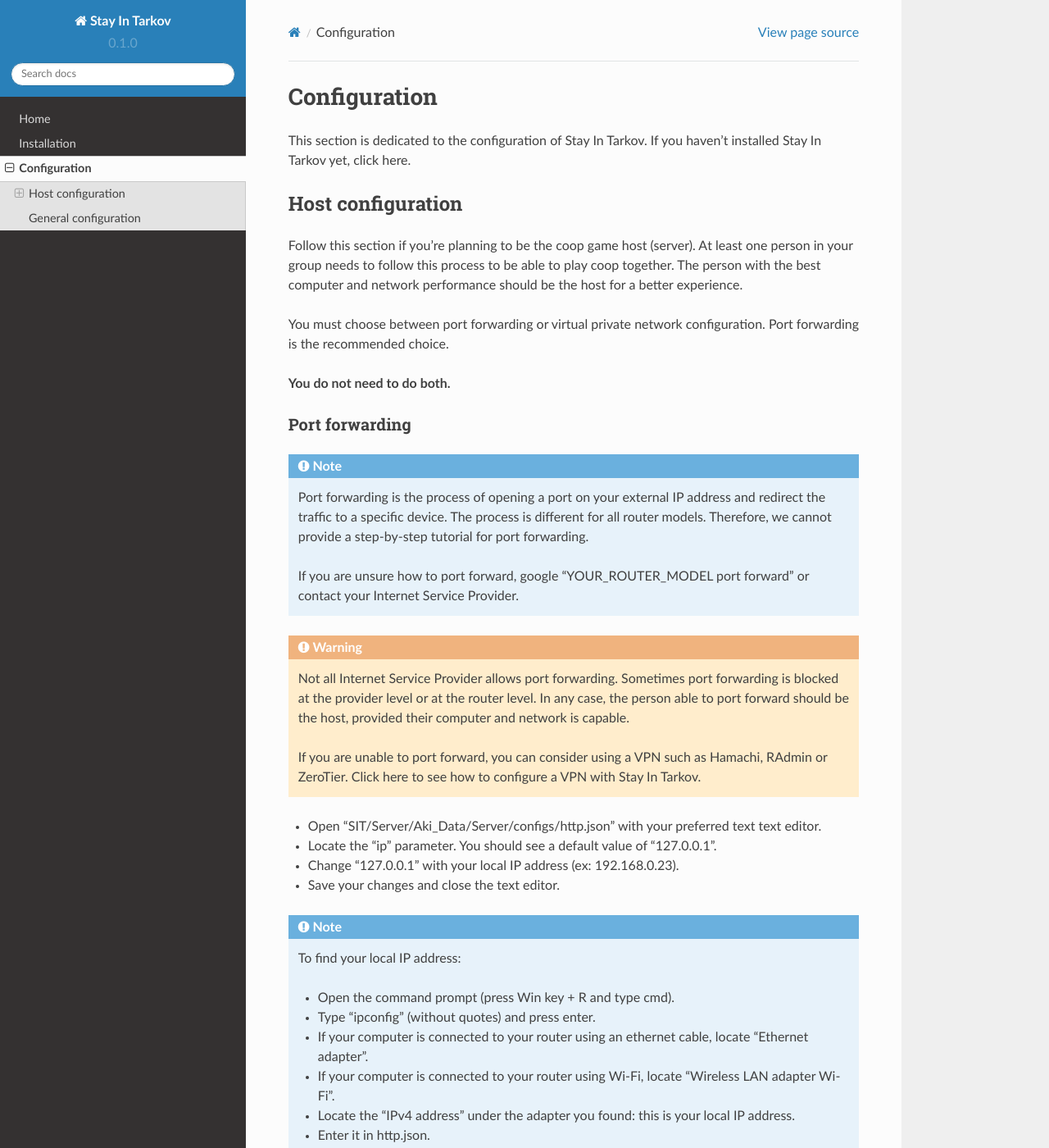
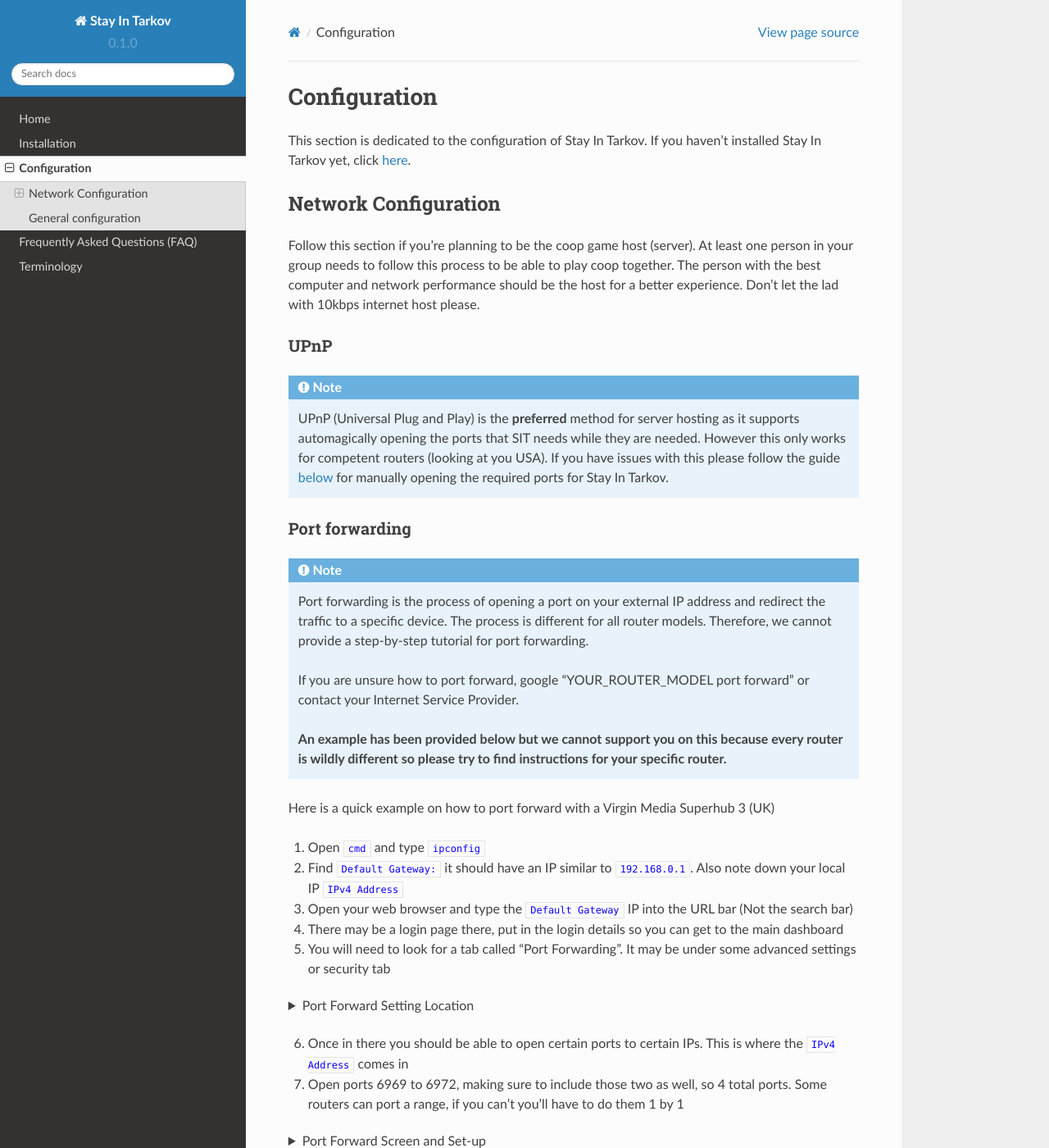
Before and after one commit to stayintarkov/SIT.Documentation, a Sphinx documentation site: the page built from docs/source/configure.rst, in a window 1280 px wide and 1400 px high. Shown: the whole window at 82% size. Built offline with Sphinx 7.4.7 and the Read the Docs theme 2.0.0, drawn with Linux system fonts in a browser that asks for light colours; some of the changed text lies outside the part shown.

Commit message:
large commit, see Desc
Added FAQ page and Terminology page WIP

Added more in depth install instructions for latest Manager

Updated the Configuration page to contain network config for server hosting and separate the server configs

```diff
--- a/docs/source/configure.rst
+++ b/docs/source/configure.rst
@@ -1,20 +1,28 @@
+.. include:: global.rst
+.. _configure:
+
 Configuration
 =============
 
-.. _configure:
 
-This section is dedicated to the configuration of Stay In Tarkov. If you haven't installed Stay In Tarkov yet, click here.
+This section is dedicated to the configuration of Stay In Tarkov. If you haven't installed Stay In Tarkov yet, click :ref:`here <install>`.
 
-Host configuration
-------------------
+Network Configuration
+---------------------
 
 Follow this section if you're planning to be the coop game host (server). At least one person in your group needs to follow
 this process to be able to play coop together. The person with the best computer and network performance should be the
-host for a better experience.
+host for a better experience. Don't let the lad with 10kbps internet host please.
 
-You must choose between port forwarding or virtual private network configuration. Port forwarding is the recommended choice.
+UPnP
+~~~~~~~
 
-**You do not need to do both.**
+.. note::
+   UPnP (Universal Plug and Play) is the **preferred** method for server hosting as it supports automagically opening
+   the ports that SIT needs while they are needed. However this only works for competent routers (looking at you USA).
+   If you have issues with this please follow the guide :ref:`below <portforward>` for manually opening the required ports for |SIT|.
+
+.. _portforward:
 
 Port forwarding
 ~~~~~~~~~~~~~~~
@@ -26,31 +34,66 @@
 
    If you are unsure how to port forward, google "YOUR_ROUTER_MODEL port forward" or contact your Internet Service Provider.
 
+   **An example has been provided below but we cannot support you on this because every router is wildly different so please try
+   to find instructions for your specific router.**
+
+Here is a quick example on how to port forward with a Virgin Media Superhub 3 (UK)
+
+1. Open ``cmd`` and type ``ipconfig``
+2. Find ``Default Gateway:`` it should have an IP similar to ``192.168.0.1``. Also note down your local IP ``IPv4 Address``
+3. Open your web browser and type the ``Default Gateway`` IP into the URL bar (Not the search bar)
+4. There may be a login page there, put in the login details so you can get to the main dashboard
+5. You will need to look for a tab called "Port Forwarding". It may be under some advanced settings or security tab
+
+.. raw:: html
+
+   <details>
+      <summary>Port Forward Setting Location</summary>
+
+.. image:: images/PortForwardLocation.png
+   :width: 400
+
+.. raw:: html
+
+   </details>
+
+|brs|
+
+6. Once in there you should be able to open certain ports to certain IPs. This is where the ``IPv4 Address`` comes in
+7. Open ports 6969 to 6972, making sure to include those two as well, so 4 total ports. Some routers can port a range, if you can't you'll have to do them 1 by 1
+
+.. raw:: html
+
+   <details>
+      <summary>Port Forward Screen and Set-up</summary>
+
+.. image:: images/PortForwardScreen.png
+   :width: 800
+
+.. image:: images/PortForwardExample.png
+   :width: 800
+
+.. raw:: html
+
+   </details>
+
+|brs|
+
+8. Make sure to use the "Both" option for Protocal if you can, otherwise you will need to do it twice, for both UDP and TCP
+9. Once you save that those ports should now be open, and pointing traffic to your PC
+10. Once you have completed these steps go :ref:`here <httpjson>` to configure the server to use these ports
+
 .. warning::
    Not all Internet Service Provider allows port forwarding. Sometimes port forwarding is blocked at the provider level or
    at the router level. In any case, the person able to port forward should be the host, provided their computer and network
    is capable.
 
-   If you are unable to port forward, you can consider using a VPN such as Hamachi, RAdmin or ZeroTier. Click here to see
-   how to configure a VPN with Stay In Tarkov.
+   If that is the case, you may have to use a VPN (Virtual Private Network) like Hamachi, Radmin or ZeroTier to allow people to connect
+   however these may come with performance hits to players ping due to how they work. Port fowarding is the prefered method.
 
-* Open "SIT/Server/Aki_Data/Server/configs/http.json" with your preferred text text editor.
-* Locate the "ip" parameter. You should see a default value of "127.0.0.1".
-* Change "127.0.0.1" with your local IP address (ex: 192.168.0.23).
-* Save your changes and close the text editor.
 
-.. note::
-   To find your local IP address:
-
-   * Open the command prompt (press Win key + R and type cmd).
-   * Type "ipconfig" (without quotes) and press enter.
-   * If your computer is connected to your router using an ethernet cable, locate "Ethernet adapter".
-   * If your computer is connected to your router using Wi-Fi, locate "Wireless LAN adapter Wi-Fi".
-   * Locate the "IPv4 address" under the adapter you found: this is your local IP address.
-   * Enter it in http.json.
-
-Virtual Private Network
-~~~~~~~~~~~~~~~~~~~~~~~
+Virtual Private Network (VPN)
+~~~~~~~~~~~~~~~~~~~~~~~~~~~~~
 
 .. note::
    Virtual private network such as Hamachi, Radmin or ZeroTier allows to create an internet-based "local" network. All traffic
@@ -58,23 +101,55 @@
    useful for those which are unable to port forward. However, performance is not as good as port forwarding because
    traffic must go through a third party service.
 
+   If you need help setting these up a basic guide will be provided however we cannot help with issues coming from using these,
+   so it may be best to look up a guide on how to use them beforehand.
+
 .. warning::
    We do not recommend using VPN to play Stay In Tarkov because they are known to have rate limitations and hinder network
    performance and stability. SIT is not well optimized and transmit a lot of data to synchronize information between players.
 
    **Use at your own risk.**
+.. raw:: html
 
-* Open "SIT/Server/Aki_Data/Server/configs/http.json" with your preferred text text editor.
-* Locate the "ip" parameter. You should see a default value of "127.0.0.1".
-* Change "127.0.0.1" with your VPN IP address (ex: 20.13.50.233).
-* Save your changes and close the text editor.
+   <details>
+      <summary>Hamachi Configuration</summary>
 
-.. note::
-   To find your VPN IP address:
+#. Install hamachi from their offical site here `Hamachi <https://vpn.net/>`_
+#. Click the ppower button, it should ask you to log in, either log in or register an account to continue
+#. Now if you are joining a friend, press "Join an Existing Network" and enter the ID and password, if you are hosting, create a network
+#. Once you are all in the network, make sure everyones light is green, if not, look up a guide to fix it, we **CANNOT** help with this.
+#. If everyone is connected and with green light, go :ref:`here<httpjson>` to setup the server to use the VPN
 
-   * Open your VPN application (Hamachi, Radmin, ZeroTier, etc.)
-   * Your VPN IP address is usually displayed in the main window.
-   * If you cannot find it, google "VPN_NAME get my IP".
+
+.. raw:: html
+
+   </details>
+
+|brs|
+
+.. raw:: html
+
+   <details>
+      <summary>Radmin Configuration</summary>
+
+#. PLACEHOLDER
+
+
+.. raw:: html
+
+   </details>
+
+|brs|
+
+.. _httpjson:
+
+HTTP JSON file configuration
+~~~~~~~~~~~~~~~~~~~~~~~~~~~~
+
+#. Open ``SIT/Server/Aki_Data/Server/configs/http.json`` with your preferred text text editor.
+#. Locate the "ip" parameter. You should see a default value of "127.0.0.1".
+#. Change "127.0.0.1" with ``0.0.0.0``. (Only change from ``0.0.0.0`` if you know what you're doing)
+#. Save your changes and close the text editor.
 
 General configuration
 ---------------------
--- /dev/null
+++ b/docs/source/faq.rst
@@ -0,0 +1,6 @@
+.. include:: global.rst
+
+Frequently Asked Questions (FAQ)
+================================
+
+Dunno yet
--- a/docs/source/index.rst
+++ b/docs/source/index.rst
@@ -25,3 +27,5 @@
    Home <self>
    install
    configure
+   faq
+   terminology
```
Also changed, not shown: other parts of docs/source/index.rst (+2 -0 lines), docs/source/install.rst (+24 -6 lines), docs/source/terminology.rst (added, +38 -0 lines), docs/source/images/PortForwardExample.png (added), docs/source/images/PortForwardLocation.png (added), docs/source/images/PortForwardScreen.png (added), 1 other file.
